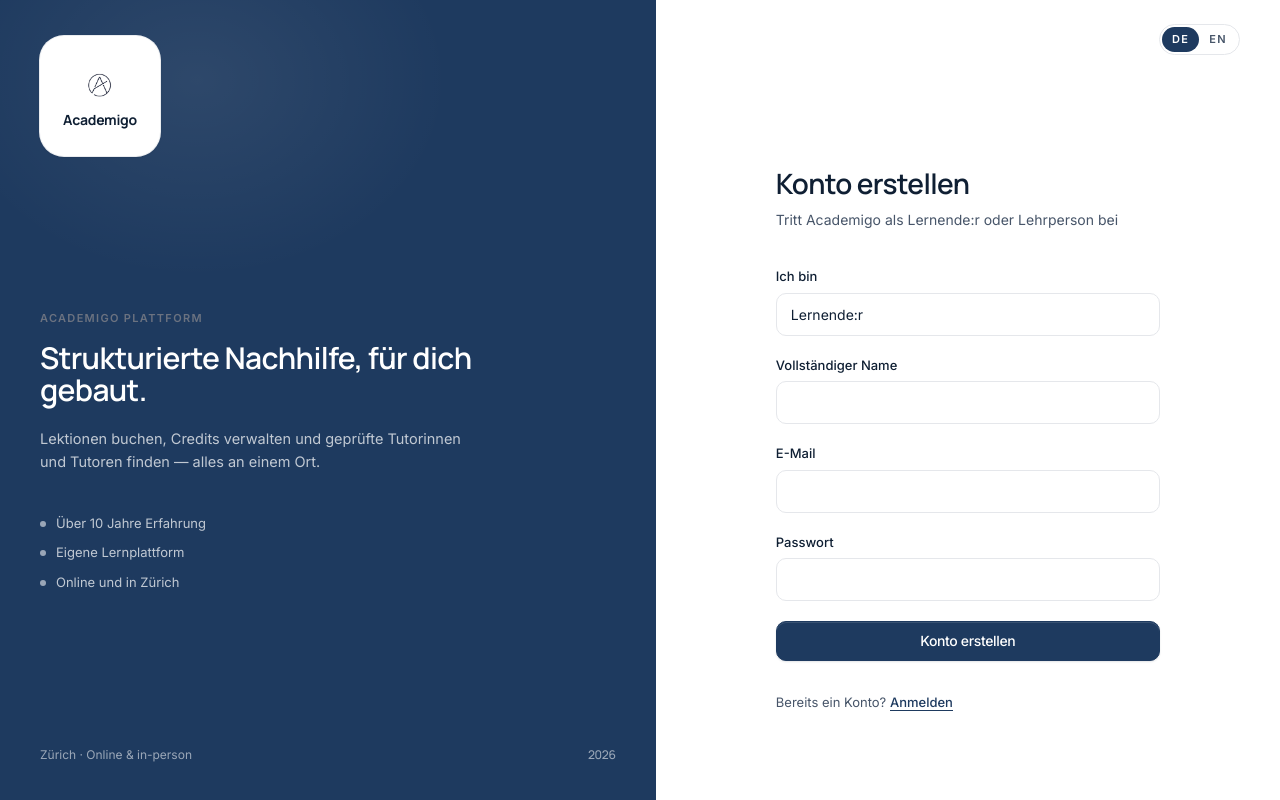
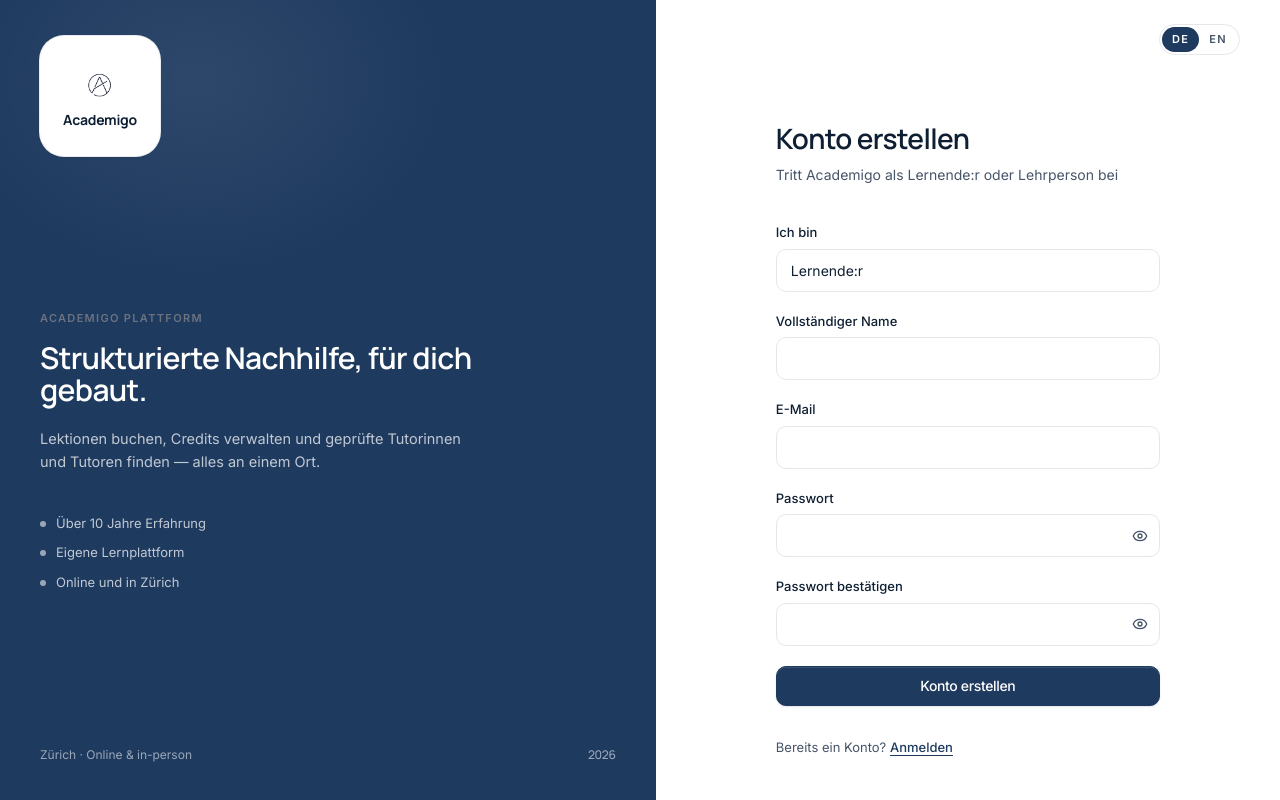
Before and after one commit to zuerikind/app_academigo, a Next.js app: page /de/signup in a window 1280 px wide. Built offline with nearby package versions, Linux system fonts and the light colour scheme; no server answers.

Commit message:
feat: show/hide password toggle and confirm password field on all auth forms

```diff
--- a/components/auth/auth-form.tsx
+++ b/components/auth/auth-form.tsx
@@ -1,10 +1,12 @@
 "use client";
 
+import { useState } from "react";
 import Link from "next/link";
 import { useActionState } from "react";
 import { useI18n } from "@/components/i18n/locale-provider";
 import { Button } from "@/components/ui/button";
 import { Field, Input, Label, Select } from "@/components/ui/input";
+import { PasswordInput } from "@/components/ui/password-input";
 import { localizedPath } from "@/lib/i18n/path";
 import type { AuthState } from "@/lib/actions/auth";
 
@@ -44,10 +46,9 @@ export function LoginForm({
       </Field>
       <Field>
         <Label htmlFor="password">{t.password}</Label>
-        <Input
+        <PasswordInput
           id="password"
           name="password"
-          type="password"
           required
           autoComplete="current-password"
         />
@@ -77,9 +78,23 @@ export function SignUpForm({
   const { locale, dict } = useI18n();
   const t = dict.auth;
   const [state, formAction, pending] = useActionState(action, {});
+  const [pw, setPw] = useState("");
+  const [cpw, setCpw] = useState("");
+  const [mismatch, setMismatch] = useState(false);
 
   return (
-    <form action={formAction} className="space-y-5">
+    <form
+      action={formAction}
+      className="space-y-5"
+      onSubmit={(e) => {
+        if (pw !== cpw) {
+          e.preventDefault();
+          setMismatch(true);
+        } else {
+          setMismatch(false);
+        }
+      }}
+    >
       <input type="hidden" name="locale" value={locale} />
       {state.error && <ErrorMessage>{state.error}</ErrorMessage>}
       <Field>
@@ -99,13 +114,27 @@ export function SignUpForm({
       </Field>
       <Field>
         <Label htmlFor="password">{t.password}</Label>
-        <Input
+        <PasswordInput
           id="password"
           name="password"
-          type="password"
           required
           minLength={8}
+          value={pw}
+          onChange={(e) => { setPw(e.target.value); setMismatch(false); }}
+          autoComplete="new-password"
         />
+      </Field>
+      <Field>
+        <Label htmlFor="confirmPassword">{t.confirmPassword}</Label>
+        <PasswordInput
+          id="confirmPassword"
+          required
+          minLength={8}
+          value={cpw}
+          onChange={(e) => { setCpw(e.target.value); setMismatch(false); }}
+          autoComplete="new-password"
+        />
+        {mismatch && <p className="mt-1.5 text-[12px] text-[color:var(--academy-danger)]">{t.passwordMismatch}</p>}
       </Field>
       <Button type="submit" variant="primary" fullWidth disabled={pending}>
         {pending ? t.creatingAccount : t.createAccount}
--- a/components/auth/update-password-form.tsx
+++ b/components/auth/update-password-form.tsx
@@ -1,9 +1,11 @@
 "use client";
 
+import { useState } from "react";
 import { useActionState } from "react";
 import { useI18n } from "@/components/i18n/locale-provider";
 import { Button } from "@/components/ui/button";
-import { Field, Input, Label } from "@/components/ui/input";
+import { Field, Label } from "@/components/ui/input";
+import { PasswordInput } from "@/components/ui/password-input";
 import type { AuthState } from "@/lib/actions/auth";
 
 export function UpdatePasswordForm({
@@ -13,10 +15,25 @@ export function UpdatePasswordForm({
 }) {
   const { locale, dict } = useI18n();
   const t = dict.auth.updatePassword;
+  const ta = dict.auth;
   const [state, formAction, pending] = useActionState(action, {});
+  const [pw, setPw] = useState("");
+  const [cpw, setCpw] = useState("");
+  const [mismatch, setMismatch] = useState(false);
 
   return (
-    <form action={formAction} className="space-y-5">
+    <form
+      action={formAction}
+      className="space-y-5"
+      onSubmit={(e) => {
+        if (pw !== cpw) {
+          e.preventDefault();
+          setMismatch(true);
+        } else {
+          setMismatch(false);
+        }
+      }}
+    >
       <input type="hidden" name="locale" value={locale} />
       {state.error && (
         <p className="rounded-md border border-[color:var(--academy-danger)]/25 bg-[color:var(--academy-danger-soft)] px-3.5 py-2.5 text-[13px] text-[color:var(--academy-danger)]">
@@ -25,14 +42,27 @@ export function UpdatePasswordForm({
       )}
       <Field>
         <Label htmlFor="password">{t.passwordLabel}</Label>
-        <Input
+        <PasswordInput
           id="password"
           name="password"
-          type="password"
           required
           minLength={8}
           autoComplete="new-password"
+          value={pw}
+          onChange={(e) => { setPw(e.target.value); setMismatch(false); }}
         />
+      </Field>
+      <Field>
+        <Label htmlFor="confirmPassword">{ta.confirmPassword}</Label>
+        <PasswordInput
+          id="confirmPassword"
+          required
+          minLength={8}
+          autoComplete="new-password"
+          value={cpw}
+          onChange={(e) => { setCpw(e.target.value); setMismatch(false); }}
+        />
+        {mismatch && <p className="mt-1.5 text-[12px] text-[color:var(--academy-danger)]">{ta.passwordMismatch}</p>}
       </Field>
       <Button type="submit" variant="primary" fullWidth disabled={pending}>
         {pending ? t.submitting : t.submit}
--- /dev/null
+++ b/components/ui/password-input.tsx
@@ -0,0 +1,23 @@
+"use client";
+
+import { useState } from "react";
+import { Eye, EyeOff } from "lucide-react";
+import { Input } from "./input";
+
+export function PasswordInput(props: React.InputHTMLAttributes<HTMLInputElement>) {
+  const [show, setShow] = useState(false);
+  return (
+    <div className="relative">
+      <Input {...props} type={show ? "text" : "password"} className="pr-10" />
+      <button
+        type="button"
+        tabIndex={-1}
+        aria-label={show ? "Hide password" : "Show password"}
+        onClick={() => setShow((s) => !s)}
+        className="absolute right-3 top-1/2 -translate-y-1/2 text-academy-slate hover:text-academy-navy transition-colors"
+      >
+        {show ? <EyeOff size={16} /> : <Eye size={16} />}
+      </button>
+    </div>
+  );
+}
--- a/messages/de.ts
+++ b/messages/de.ts
@@ -141,6 +141,8 @@ export const de = {
     signingIn: "Anmeldung…",
     signIn: "Anmelden",
     creatingAccount: "Konto wird erstellt…",
+    confirmPassword: "Passwort bestätigen",
+    passwordMismatch: "Die Passwörter stimmen nicht überein.",
     noAccount: "Noch kein Konto?",
     hasAccount: "Bereits ein Konto?",
     errors: {
--- a/messages/en.ts
+++ b/messages/en.ts
@@ -143,6 +143,8 @@ export const en: Dictionary = {
     signingIn: "Signing in…",
     signIn: "Sign in",
     creatingAccount: "Creating account…",
+    confirmPassword: "Confirm password",
+    passwordMismatch: "Passwords do not match.",
     noAccount: "Don't have an account?",
     hasAccount: "Already have an account?",
     errors: {
```
